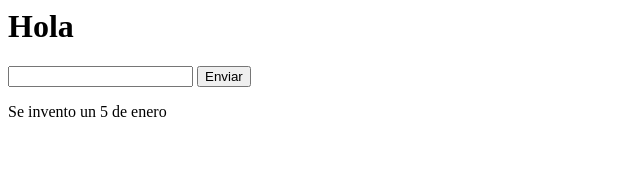
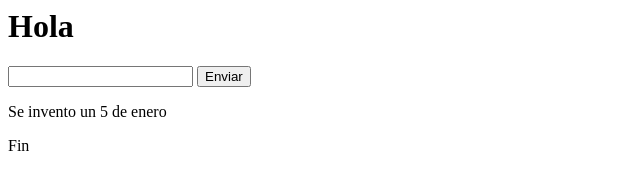
Before and after one commit to Alexander5630/HTMLBasicPage, a plain HTML site: page index.html in a window 1280 px wide. Shown: the full height of the page, 0-640 px from the left. Drawn offline with Linux system fonts and the light colour scheme.

Commit message:
gato boste

```diff
--- a/index.html
+++ b/index.html
@@ -12,6 +12,9 @@
 </form>
 
 <p> Se invento un 5 de enero</p>
+
+<p> Fin</p>
+
 </body>
 
 <footer>
```
